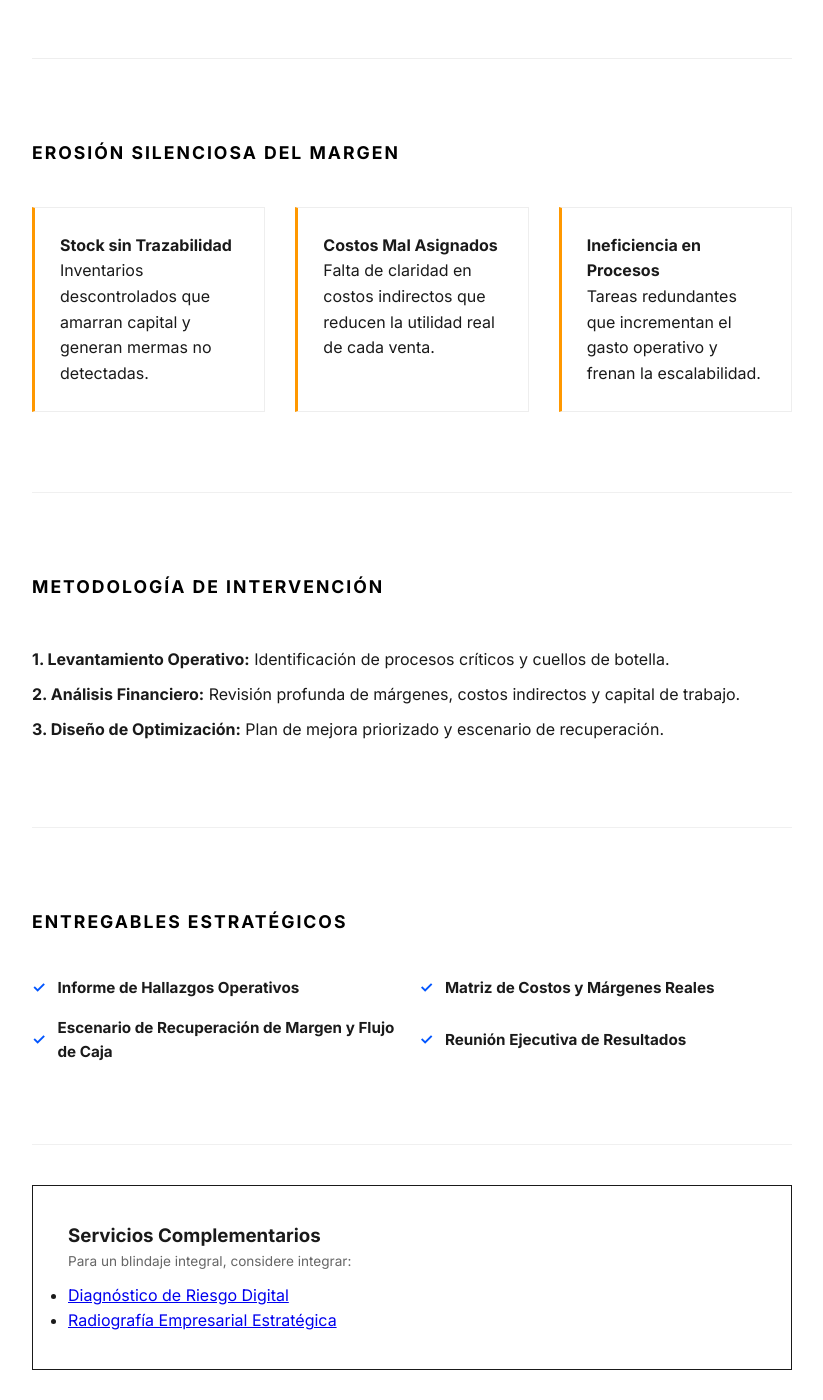
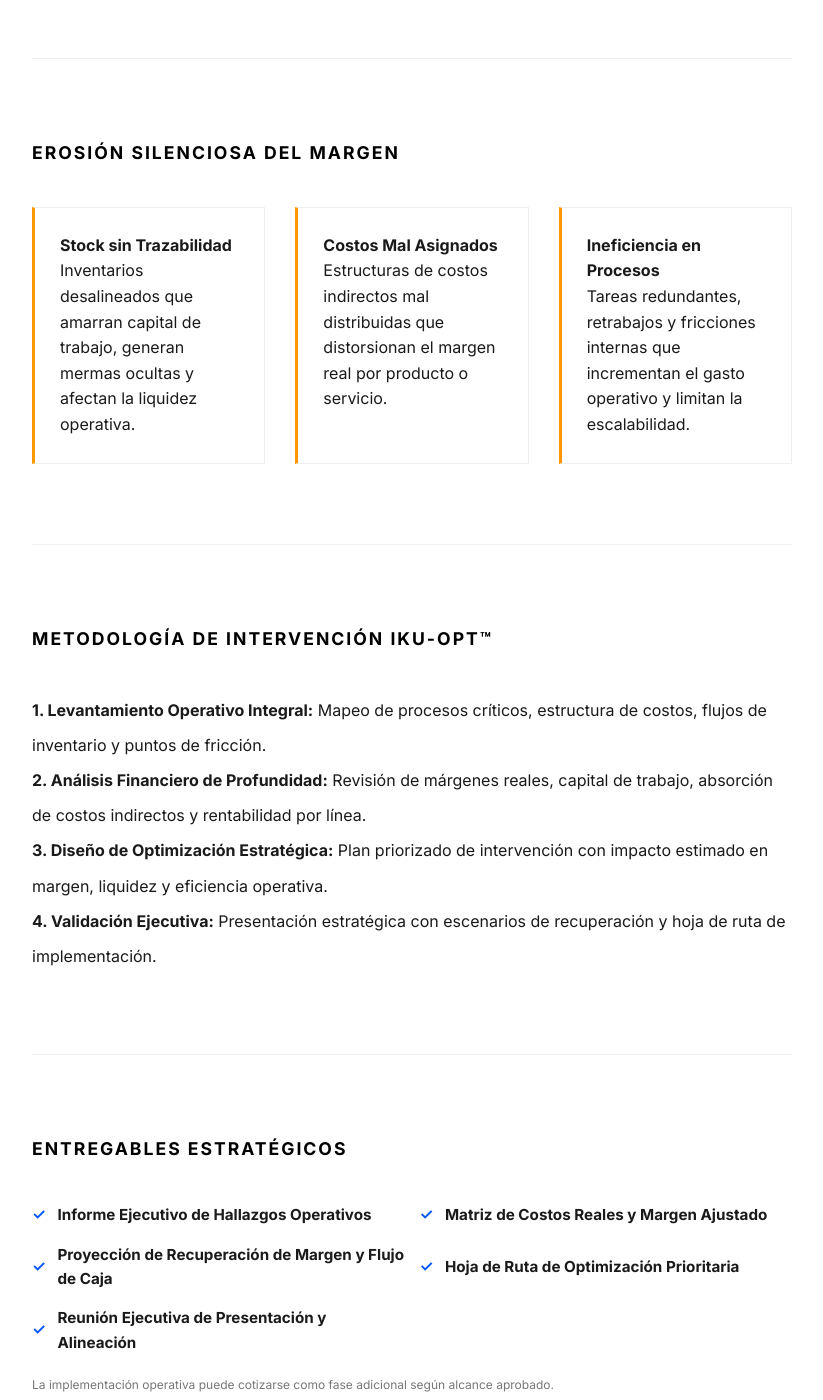
Before and after one commit to IKUBERT/ikubert.github.io, a Jekyll site: the page built from servicios/optimizacion-operativa.html, in a window 1280 px wide and 1400 px high, scrolled down 682 px. Shown: the whole window, without its empty margins (228-1051 px from the left). Built offline with Jekyll 4.4.1, drawn with Linux system fonts in a browser that asks for light colours; some of the changed text lies outside the part shown.

Commit message:
Update optimizacion-operativa.html

```diff
--- a/servicios/optimizacion-operativa.html
+++ b/servicios/optimizacion-operativa.html
@@ -3,61 +3,181 @@ layout: default
 title: Programa de Optimización Operativa | IKUBERT
 ---
 <div class="landing-container">
+
     <section class="hero-l">
         <span class="auth-line">Ingeniería de Procesos y Rentabilidad</span>
         <span class="framework-tag" style="color: #ff9800;">Framework IKU-Opt™</span>
+
         <h1>Su empresa puede estar perdiendo margen sin saberlo.</h1>
-        <p>Identificamos y corregimos fugas operativas que erosionan el margen y el flujo de caja. En muchos casos, las pérdidas operativas no son visibles en el estado de resultados.</p>
-        <span class="meta-hero"><strong>Duración estimada:</strong> 30 días | <strong>Enfoque:</strong> Recuperación de Margen y Eficiencia</span>
-        <p style="font-size:0.75rem; color:#777; margin-top:10px;">El plazo puede ajustarse según volumen operativo y complejidad estructural.</p>
-        <a href="{{ site.baseurl }}/contacto" class="btn-main" style="margin-top:40px;">Solicitar Diagnóstico de Eficiencia</a>
+
+        <p>
+            Identificamos y corregimos fugas operativas que erosionan el margen y el flujo de caja.
+            En muchos casos, las pérdidas no son visibles en el estado de resultados,
+            pero impactan directamente la rentabilidad real.
+        </p>
+
+        <span class="meta-hero">
+            <strong>Duración estimada:</strong> 30 días |
+            <strong>Enfoque:</strong> Recuperación de Margen y Eficiencia Estructural
+        </span>
+
+        <p style="font-size:0.75rem; color:#777; margin-top:10px;">
+            El plazo puede ajustarse según volumen operativo, complejidad estructural y alcance validado en sesión inicial.
+        </p>
+
+        <a href="{{ site.baseurl }}/contacto" class="btn-main" style="margin-top:40px;">
+            Solicitar Diagnóstico de Eficiencia
+        </a>
     </section>
+
 
     <section class="section-l">
         <h2>Erosión silenciosa del margen</h2>
+
         <div class="problem-box">
-            <div class="p-item" style="border-left-color: #ff9800;"><h4>Stock sin Trazabilidad</h4><p>Inventarios descontrolados que amarran capital y generan mermas no detectadas.</p></div>
-            <div class="p-item" style="border-left-color: #ff9800;"><h4>Costos Mal Asignados</h4><p>Falta de claridad en costos indirectos que reducen la utilidad real de cada venta.</p></div>
-            <div class="p-item" style="border-left-color: #ff9800;"><h4>Ineficiencia en Procesos</h4><p>Tareas redundantes que incrementan el gasto operativo y frenan la escalabilidad.</p></div>
+
+            <div class="p-item" style="border-left-color: #ff9800;">
+                <h4>Stock sin Trazabilidad</h4>
+                <p>
+                    Inventarios desalineados que amarran capital de trabajo,
+                    generan mermas ocultas y afectan la liquidez operativa.
+                </p>
+            </div>
+
+            <div class="p-item" style="border-left-color: #ff9800;">
+                <h4>Costos Mal Asignados</h4>
+                <p>
+                    Estructuras de costos indirectos mal distribuidas que distorsionan
+                    el margen real por producto o servicio.
+                </p>
+            </div>
+
+            <div class="p-item" style="border-left-color: #ff9800;">
+                <h4>Ineficiencia en Procesos</h4>
+                <p>
+                    Tareas redundantes, retrabajos y fricciones internas
+                    que incrementan el gasto operativo y limitan la escalabilidad.
+                </p>
+            </div>
+
         </div>
     </section>
 
+
     <section class="section-l">
-        <h2>Metodología de Intervención</h2>
+        <h2>Metodología de Intervención IKU-Opt™</h2>
+
         <ul style="list-style:none; padding:0; line-height:2.2;">
-            <li><strong>1. Levantamiento Operativo:</strong> Identificación de procesos críticos y cuellos de botella.</li>
-            <li><strong>2. Análisis Financiero:</strong> Revisión profunda de márgenes, costos indirectos y capital de trabajo.</li>
-            <li><strong>3. Diseño de Optimización:</strong> Plan de mejora priorizado y escenario de recuperación.</li>
+            <li>
+                <strong>1. Levantamiento Operativo Integral:</strong>
+                Mapeo de procesos críticos, estructura de costos,
+                flujos de inventario y puntos de fricción.
+            </li>
+
+            <li>
+                <strong>2. Análisis Financiero de Profundidad:</strong>
+                Revisión de márgenes reales, capital de trabajo,
+                absorción de costos indirectos y rentabilidad por línea.
+            </li>
+
+            <li>
+                <strong>3. Diseño de Optimización Estratégica:</strong>
+                Plan priorizado de intervención con impacto estimado
+                en margen, liquidez y eficiencia operativa.
+            </li>
+
+            <li>
+                <strong>4. Validación Ejecutiva:</strong>
+                Presentación estratégica con escenarios de recuperación
+                y hoja de ruta de implementación.
+            </li>
         </ul>
     </section>
 
+
     <section class="section-l">
         <h2>Entregables Estratégicos</h2>
+
         <div class="check-list">
-            <div class="check-item">Informe de Hallazgos Operativos</div>
-            <div class="check-item">Matriz de Costos y Márgenes Reales</div>
-            <div class="check-item">Escenario de Recuperación de Margen y Flujo de Caja</div>
-            <div class="check-item">Reunión Ejecutiva de Resultados</div>
+            <div class="check-item">
+                Informe Ejecutivo de Hallazgos Operativos
+            </div>
+
+            <div class="check-item">
+                Matriz de Costos Reales y Margen Ajustado
+            </div>
+
+            <div class="check-item">
+                Proyección de Recuperación de Margen y Flujo de Caja
+            </div>
+
+            <div class="check-item">
+                Hoja de Ruta de Optimización Prioritaria
+            </div>
+
+            <div class="check-item">
+                Reunión Ejecutiva de Presentación y Alineación
+            </div>
         </div>
+
+        <p style="font-size:0.75rem; color:#777; margin-top:20px;">
+            La implementación operativa puede cotizarse como fase adicional según alcance aprobado.
+        </p>
     </section>
+
 
     <div class="complementary-box">
         <h3>Servicios Complementarios</h3>
-        <p style="font-size:0.85rem; color:#666; margin-bottom: 10px;">Para un blindaje integral, considere integrar:</p>
+
+        <p style="font-size:0.85rem; color:#666; margin-bottom: 10px;">
+            Para un blindaje estratégico integral, considere integrar:
+        </p>
+
         <ul>
-            <li> <a href="{{ site.baseurl }}/servicios/diagnostico-digital">Diagnóstico de Riesgo Digital</a></li>
-            <li> <a href="{{ site.baseurl }}/servicios/radiografia-empresarial">Radiografía Empresarial Estratégica</a></li>
+            <li>
+                <a href="{{ site.baseurl }}/servicios/diagnostico-digital">
+                    Diagnóstico de Riesgo Digital
+                </a>
+            </li>
+
+            <li>
+                <a href="{{ site.baseurl }}/servicios/radiografia-empresarial">
+                    Radiografía Empresarial Estratégica
+                </a>
+            </li>
         </ul>
     </div>
 
+
     <section class="section-l" style="border:none;">
         <h2 style="color:#888;">Qué no es este Programa</h2>
-        <p style="color:#999; font-size:0.9rem; line-height:1.6;">No es una auditoría contable tradicional ni un recorte indiscriminado de costos. Es una optimización estratégica enfocada en la eficiencia sostenible de los activos operativos.</p>
+
+        <p style="color:#999; font-size:0.9rem; line-height:1.6;">
+            No es una auditoría contable tradicional,
+            ni un recorte indiscriminado de costos.
+            Tampoco es consultoría teórica.
+            Es una intervención estratégica orientada a recuperar
+            margen real, eficiencia estructural y liquidez operativa sostenible.
+        </p>
     </section>
 
+
     <section style="text-align: center; padding: 100px 0;">
-        <h2 style="font-size: 2rem; margin-bottom: 20px;">Cada punto de ineficiencia reduce su rentabilidad.</h2>
-        <a href="{{ site.baseurl }}/contacto" class="btn-main">Agendar Sesión de Evaluación</a>
-        <p style="font-size: 0.65rem; text-transform: uppercase; letter-spacing: 1px; margin-top: 30px; color: #aaa;">Servicios ejecutados bajo metodología propietaria IKUBERT™</p>
+        <h2 style="font-size: 2rem; margin-bottom: 20px;">
+            Cada punto de ineficiencia reduce su rentabilidad.
+        </h2>
+
+        <p style="font-size: 1rem; color: #666; margin-bottom: 40px;">
+            Identifique dónde se está perdiendo margen antes de que impacte su crecimiento.
+        </p>
+
+        <a href="{{ site.baseurl }}/contacto" class="btn-main">
+            Agendar Sesión de Evaluación
+        </a>
+
+        <p style="font-size: 0.65rem; text-transform: uppercase; letter-spacing: 1px; margin-top: 30px; color: #aaa;">
+            Servicios ejecutados bajo metodología propietaria IKUBERT™
+        </p>
     </section>
+
 </div>
```
